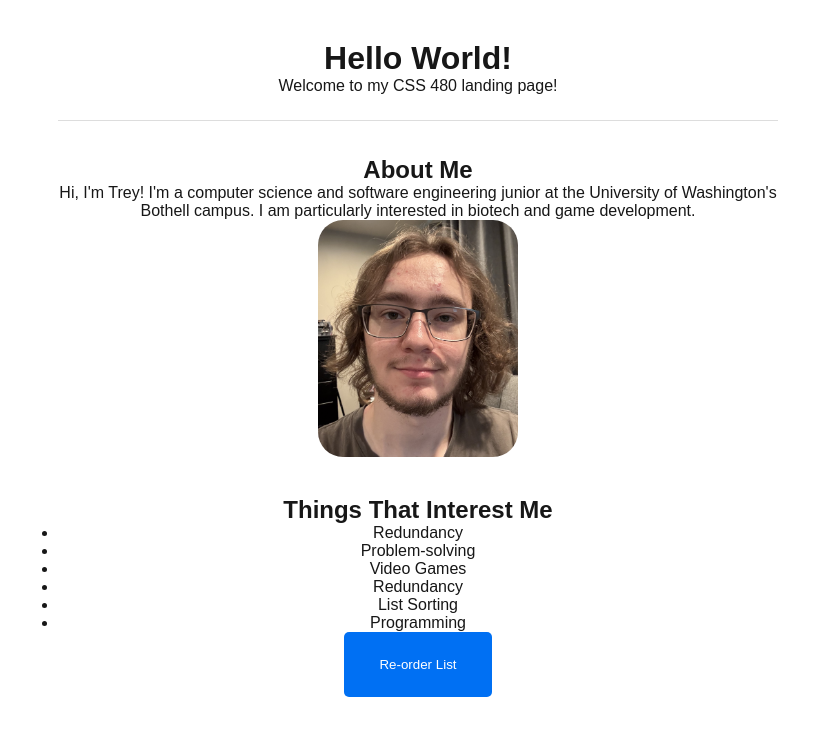
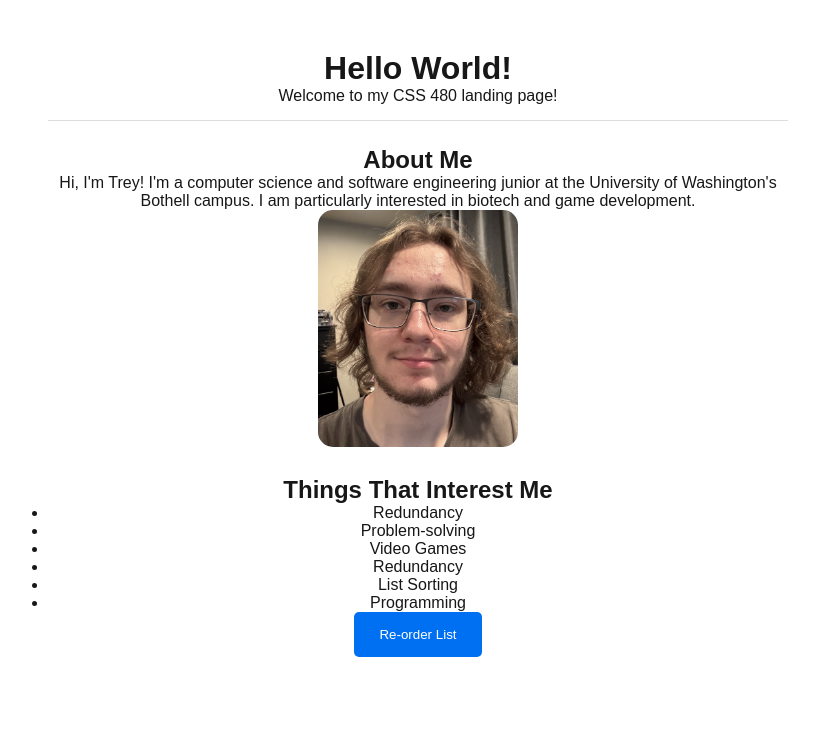
Before and after one commit to Trayouras/css-480-hello-world-new, a Next.js app: page / in a window 1280 px wide. Shown: the top 736 px of the page, without its empty margins (222-1041 px from the left). Built offline with nearby package versions, Linux system fonts and the light colour scheme.

Commit message:
Style tweaks

```diff
--- a/src/app/page.js
+++ b/src/app/page.js
@@ -57,25 +57,25 @@ export default function Home() {
 const styles = {
   container: {
     fontFamily: "Arial, sans-serif",
-    padding: "40px",
+    padding: "30px",
     textAlign: "center",
     maxWidth: "800px",
-    margin: "auto",
+    margin: "20px auto",
   },
   header: {
     borderBottom: "1px solid #ddd",
-    paddingBottom: "25px",
-    marginBottom: "35px",
+    paddingBottom: "15px",
+    marginBottom: "25px",
   },
   section: {
-    marginBottom: "35px",
+    marginBottom: "25px",
   },
   image: {
     maxWidth: "200px",
-    borderRadius: "25px",
+    borderRadius: "15px",
   },
   button: {
-    padding: "25px 35px",
+    padding: "15px 25px",
     backgroundColor: "#0070f3",
     color: "#fff",
     border: "none",
```
